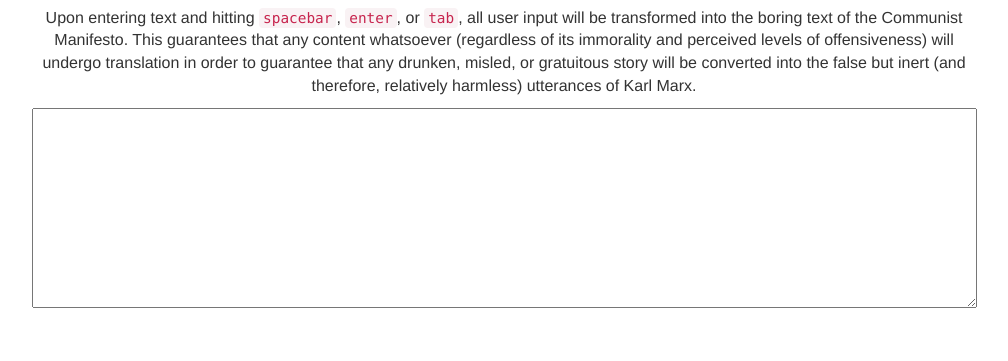
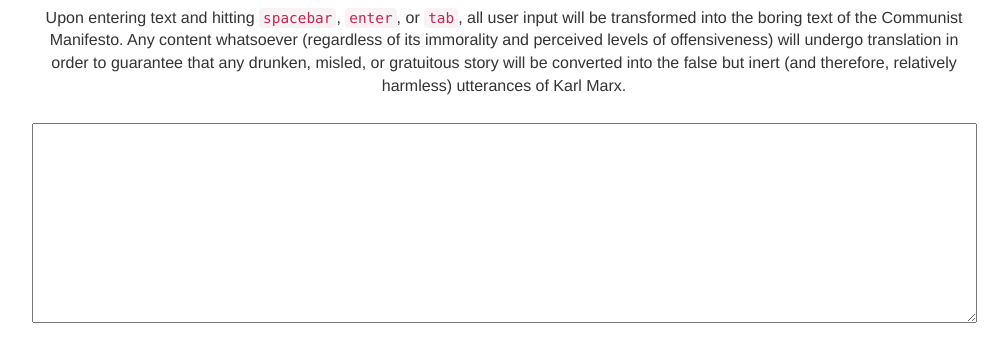
Before and after one commit to jeffreysbrother/PG-ification, a website: page index.html in a window 1280 px wide. Shown: the part 93-454 px from the top of the page, without its empty margins (136-1144 px from the left). Drawn offline with nearby package versions, Linux system fonts and the light colour scheme.

Commit message:
finished content update

```diff
--- a/index.html
+++ b/index.html
@@ -15,7 +15,7 @@
   <div class="row">
     <div class="col-md-10 col-md-offset-1">
       <h1 class="text-center">PG-ification</h1>
-      <p class="text-center">Upon entering text and hitting <code>spacebar</code>, <code>enter</code>, or <code>tab</code>, all user input will be transformed into the boring text of the Communist Manifesto. This guarantees that any content whatsoever (regardless of its immorality and perceived levels of offensiveness) will undergo translation in order to guarantee that any drunken, misled, or gratuitous story will be converted into the false but inert (and therefore, relatively harmless) utterances of Karl Marx.</p>
+      <p class="text-center">Upon entering text and hitting <code>spacebar</code>, <code>enter</code>, or <code>tab</code>, all user input will be transformed into the boring text of the Communist Manifesto. Any content whatsoever (regardless of its immorality and perceived levels of offensiveness) will undergo translation in order to guarantee that any drunken, misled, or gratuitous story will be converted into the false but inert (and therefore, relatively harmless) utterances of Karl Marx.</p>
     </div>
   </div>
 
--- a/style.css
+++ b/style.css
@@ -9,7 +9,7 @@
   padding: 15px;
 }
 
-p {
-  /*padding: 10px;*/
+p:last-of-type {
+  padding-bottom: 15px;
   font-size: 16px;
 }
```
